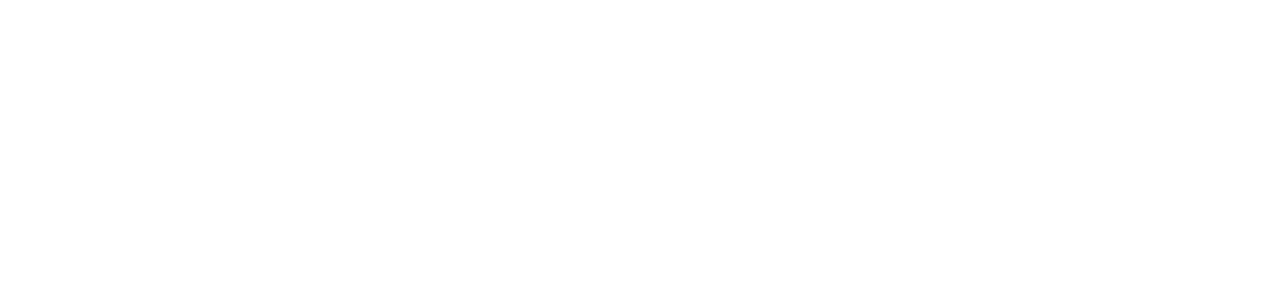
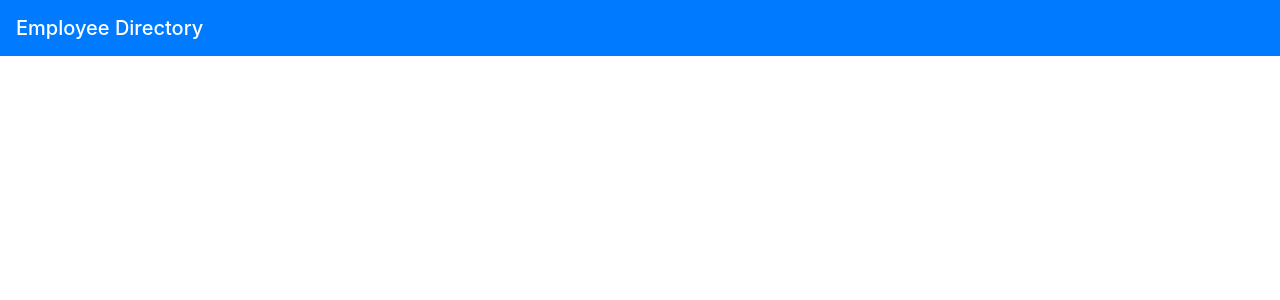
Before and after one commit to Sal-C/Employee-Directory, a React (Create React App) app: page / in a window 1280 px wide. Shown: the top 300 px of the page. Built offline with nearby package versions, Linux system fonts and the light colour scheme.

Commit message:
navbar component added

```diff
--- a/src/App.js
+++ b/src/App.js
@@ -1,8 +1,10 @@
 import React from "react";
+import Navbar from './components/Navbar';
 
 function App() {
   return (
     <div className="App">
+      <Navbar />
     </div>
   );
 }
--- /dev/null
+++ b/src/components/Navbar/index.js
@@ -0,0 +1,15 @@
+import React, { Component } from "react";
+
+class Navbar extends Component {
+  render() {
+    return (
+        <div>
+            <nav className="navbar navbar-dark bg-primary">
+                <span className="navbar-brand mb-0 h1">Employee Directory</span>
+            </nav>
+        </div>
+    );
+  }
+}
+
+export default Navbar;
```
